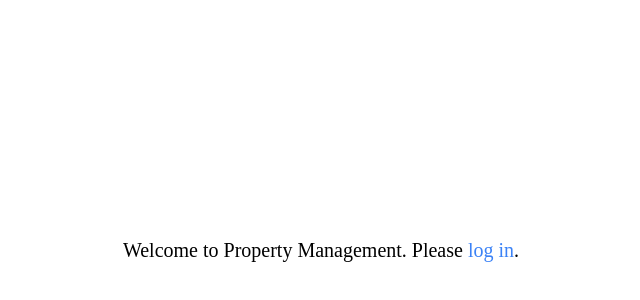
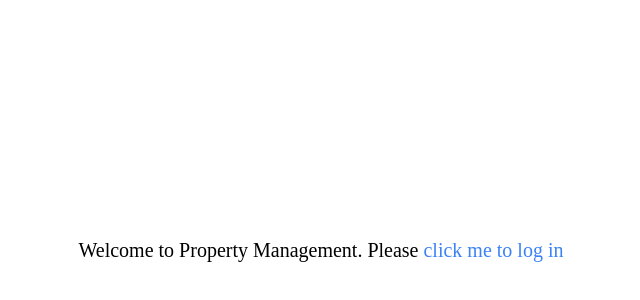
Before and after one commit to behshadg/DS-PM, a Next.js app in the folder ds-pm/: page / in a window 1280 px wide. Shown: the part 150-450 px from the top of the page, without its empty margins (319-959 px from the left). Built offline with nearby package versions, Linux system fonts and the light colour scheme; no server answers.

Commit message:
Update page.tsx

```diff
--- a/ds-pm/app/page.tsx
+++ b/ds-pm/app/page.tsx
@@ -17,9 +17,9 @@ export default async function Home() {
         <p className="text-xl">
           Welcome to Property Management. Please{' '}
           <a href="/login" className="text-blue-500">
-            log in
+            click me to log in
           </a>
-          .
+
         </p>
       )}
     </div>
```
